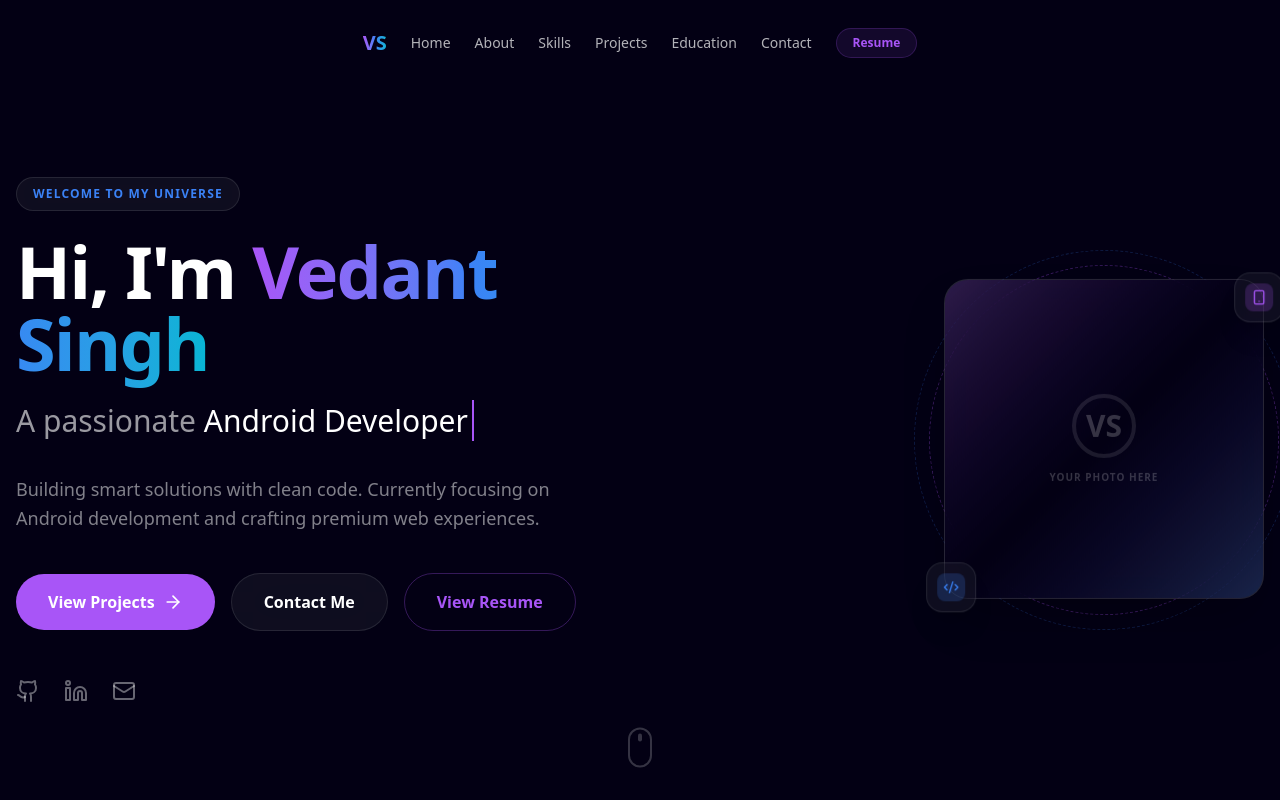
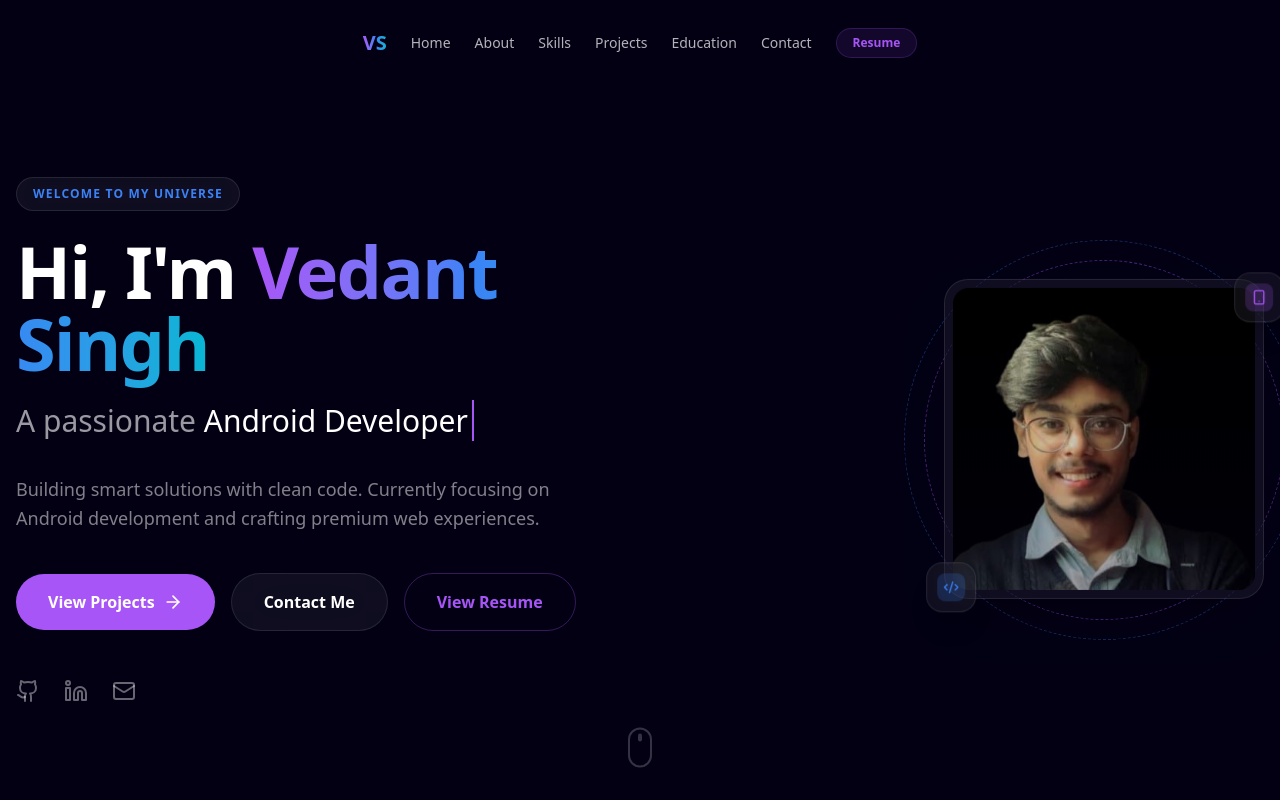
Before and after one commit to vedant020504/Protfolio, a Next.js app: page / in a window 1280 px wide. Shown: the top 800 px of the page. Built offline with nearby package versions, Linux system fonts and the light colour scheme.

Commit message:
feat: integrate profile photo and enhance hero background

```diff
--- a/src/app/globals.css
+++ b/src/app/globals.css
@@ -42,4 +42,19 @@ body {
   .neon-glow {
     box-shadow: 0 0 15px rgba(168, 85, 247, 0.4);
   }
+
+  .animate-pulse-slow {
+    animation: pulse-slow 8s cubic-bezier(0.4, 0, 0.6, 1) infinite;
+  }
 }
+
+@keyframes pulse-slow {
+  0%, 100% {
+    opacity: 0.3;
+    transform: scale(1);
+  }
+  50% {
+    opacity: 0.5;
+    transform: scale(1.1);
+  }
+}
--- a/src/components/sections/Hero.tsx
+++ b/src/components/sections/Hero.tsx
@@ -37,8 +37,9 @@ export const Hero = () => {
     return (
         <section id="home" className="relative min-h-screen flex flex-col items-center justify-center pt-20 px-4 overflow-hidden">
             {/* Abstract Background Shapes */}
-            <div className="absolute top-1/4 -left-20 w-80 h-80 bg-primary/20 rounded-full blur-[120px] -z-10" />
-            <div className="absolute bottom-1/4 -right-20 w-80 h-80 bg-secondary/20 rounded-full blur-[120px] -z-10" />
+            <div className="absolute top-1/4 -left-20 w-[500px] h-[500px] bg-primary/20 rounded-full blur-[120px] -z-10 animate-pulse-slow" />
+            <div className="absolute bottom-1/4 -right-20 w-[500px] h-[500px] bg-secondary/20 rounded-full blur-[120px] -z-10 animate-pulse-slow" />
+            <div className="absolute top-1/2 left-1/2 -translate-x-1/2 -translate-y-1/2 w-full h-full bg-[radial-gradient(#ffffff05_1px,transparent_1px)] [background-size:30px_30px] -z-20 opacity-30" />
 
             <div className="max-w-7xl mx-auto grid lg:grid-cols-2 gap-12 items-center z-10 w-full">
                 <motion.div
@@ -134,31 +135,29 @@ export const Hero = () => {
                         <motion.div
                             animate={{ rotate: 360 }}
                             transition={{ duration: 20, repeat: Infinity, ease: "linear" }}
-                            className="absolute inset-[-15px] border border-dashed border-primary/30 rounded-full"
+                            className="absolute inset-[-20px] border border-dashed border-primary/40 rounded-full"
                         />
                         <motion.div
                             animate={{ rotate: -360 }}
                             transition={{ duration: 25, repeat: Infinity, ease: "linear" }}
-                            className="absolute inset-[-30px] border border-dashed border-secondary/20 rounded-full"
+                            className="absolute inset-[-40px] border border-dashed border-secondary/30 rounded-full"
                         />
 
                         {/* Profile Image Wrapper */}
                         <motion.div
                             animate={{ y: [0, -15, 0] }}
                             transition={{ duration: 6, repeat: Infinity, ease: "easeInOut" }}
-                            className="w-full h-full rounded-3xl overflow-hidden glass border-2 border-white/10 shadow-2xl relative z-10"
+                            className="w-full h-full rounded-3xl overflow-hidden glass border-2 border-white/20 shadow-2xl relative z-10 p-2"
                         >
-                            <div className="w-full h-full bg-gradient-to-br from-primary/20 via-background to-secondary/20 flex items-center justify-center group overflow-hidden">
-                                <div className="text-white/20 group-hover:text-primary transition-colors flex flex-col items-center">
-                                    <div className="w-16 h-16 rounded-full border-4 border-white/10 flex items-center justify-center mb-3">
-                                        <span className="text-3xl font-bold font-display">VS</span>
-                                    </div>
-                                    <p className="text-[10px] uppercase tracking-widest font-bold">Your Photo Here</p>
-                                </div>
-                                {/*
-                                once you have a photo, place it in public/profile.png and uncomment:
-                                <Image src="/profile.png" alt="Vedant Singh" fill className="object-cover" />
-                                */}
+                            <div className="w-full h-full rounded-2xl overflow-hidden relative">
+                                <Image
+                                    src="/profile.jpg"
+                                    alt="Vedant Singh"
+                                    fill
+                                    className="object-cover scale-110 group-hover:scale-125 transition-transform duration-700"
+                                    priority
+                                />
+                                <div className="absolute inset-0 bg-gradient-to-t from-background/40 to-transparent" />
                             </div>
                         </motion.div>
 
```
Also changed, not shown: public/profile.jpg (added).
